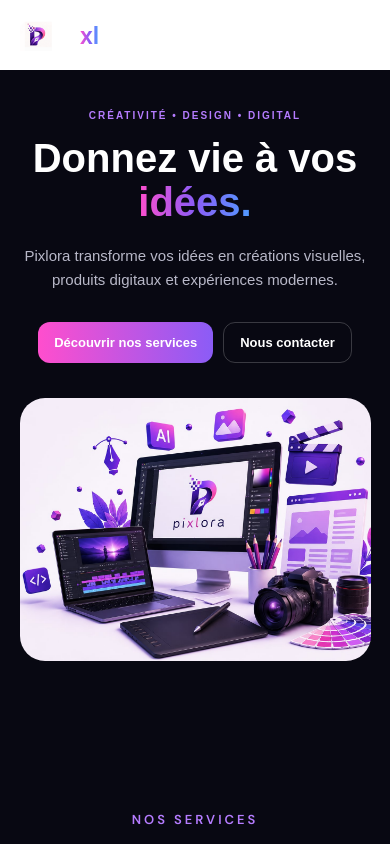
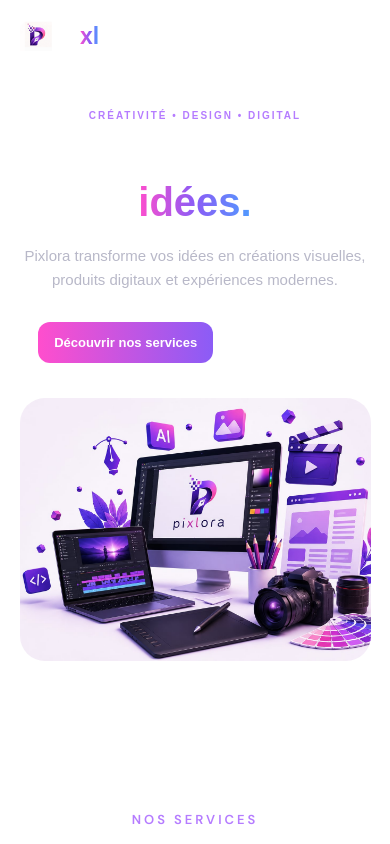
Before and after one commit to cyrineriyahi/pixelora, a React (Vite) app: page / in a window 390 px wide. Shown: the top 844 px of the page. Built offline with nearby package versions, Linux system fonts and the light colour scheme.

Commit message:
Mise à jour du design mobile

```diff
--- a/src/index.css
+++ b/src/index.css
@@ -20,7 +20,7 @@ body {
   min-width: 320px;
   min-height: 100vh;
 
-  background: #080812;
+  background: white;
   color: white;
 
   font-family: Arial, Helvetica, sans-serif;
```
